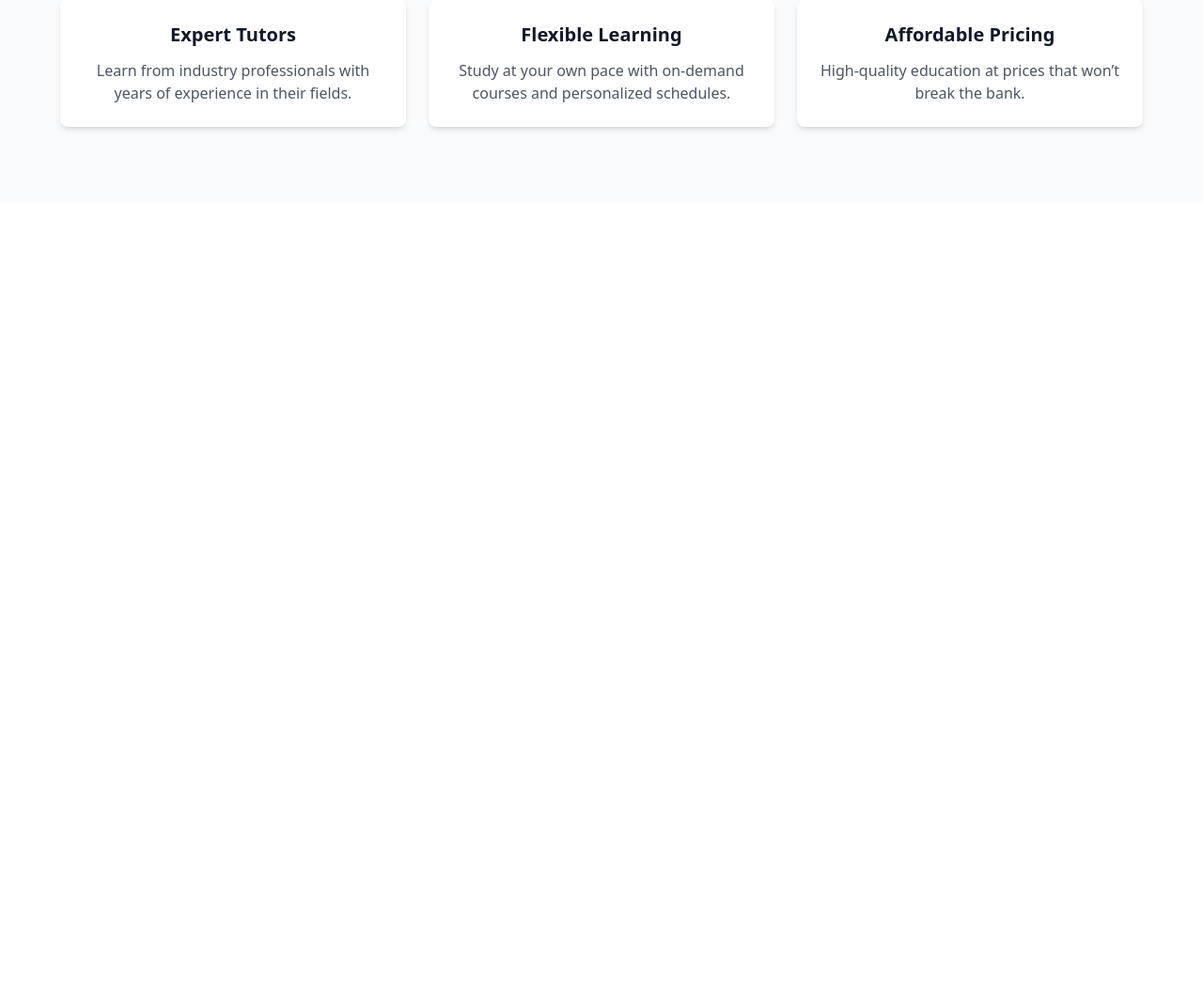
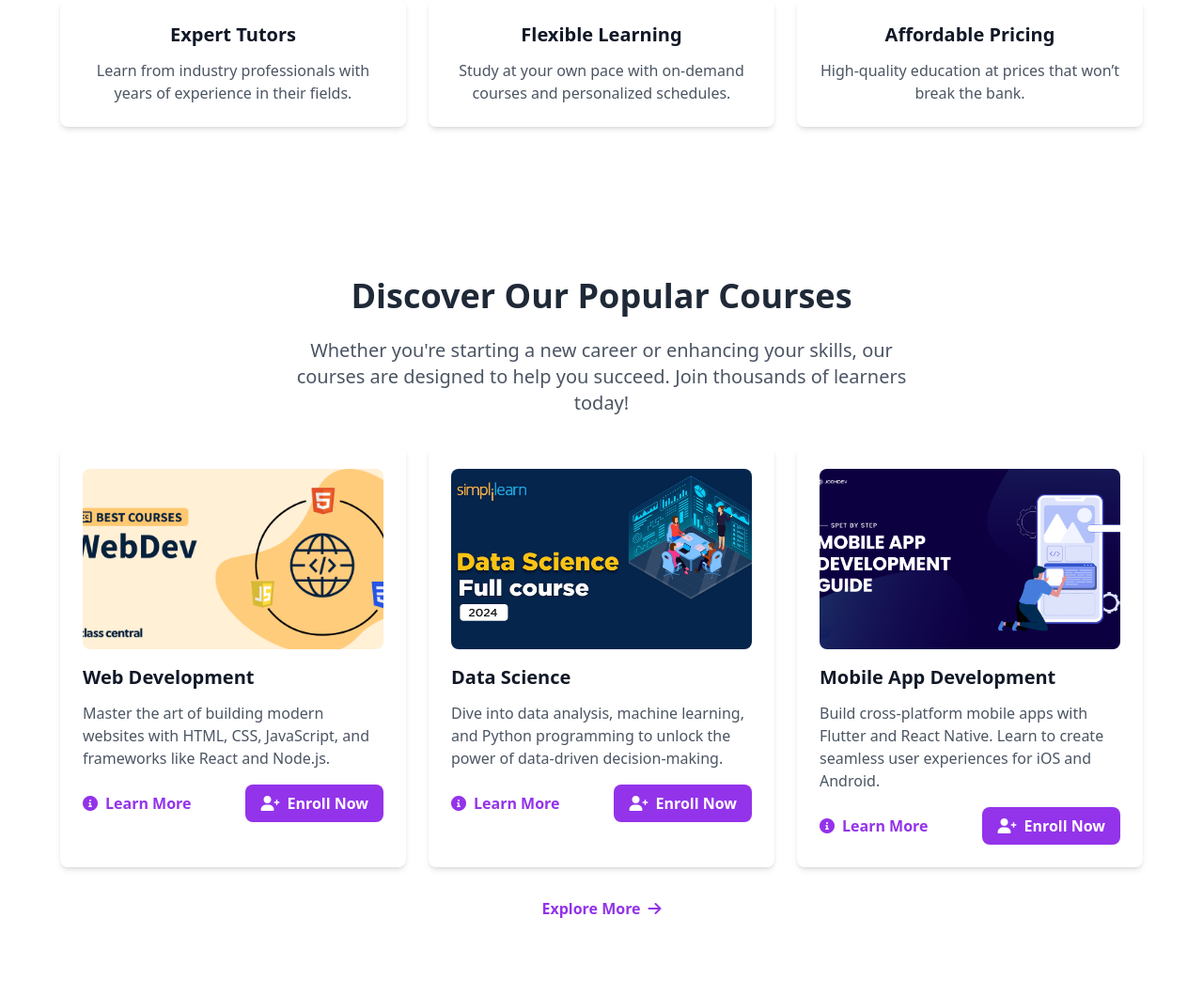
Before and after one commit to Youcode-Classe-E-2024-2025/Hamza-Atig-Youdemy, a PHP site: page /public/index.html in a window 1280 px wide. Shown: the part 519-1578 px from the top of the page at 94% size. Before the commit the page ends 659 px from the top, so only its background shows below. Run offline with PHP 8.4, Linux system fonts and the light colour scheme.

Commit message:
index: create second section about popular courses

```diff
--- a/assets/css/output.css
+++ b/assets/css/output.css
@@ -662,6 +710,18 @@ video {
   margin-top: 4rem;
 }
 
+.mr-2 {
+  margin-right: 0.5rem;
+}
+
+.mb-4 {
+  margin-bottom: 1rem;
+}
+
+.ml-2 {
+  margin-left: 0.5rem;
+}
+
 .block {
   display: block;
 }
@@ -694,6 +754,18 @@ video {
   height: 2.25rem;
 }
 
+.h-48 {
+  height: 12rem;
+}
+
+.h-80 {
+  height: 20rem;
+}
+
+.h-96 {
+  height: 24rem;
+}
+
 .w-auto {
   width: auto;
 }
@@ -800,6 +876,11 @@ video {
   background-color: rgb(249 250 251 / var(--tw-bg-opacity, 1));
 }
 
+.object-cover {
+  -o-object-fit: cover;
+     object-fit: cover;
+}
+
 .p-6 {
   padding: 1.5rem;
 }
@@ -971,6 +1057,26 @@ video {
   transition-duration: 150ms;
 }
 
+.transition-shadow {
+  transition-property: box-shadow;
+  transition-timing-function: cubic-bezier(0.4, 0, 0.2, 1);
+  transition-duration: 150ms;
+}
+
+.transition-transform {
+  transition-property: transform;
+  transition-timing-function: cubic-bezier(0.4, 0, 0.2, 1);
+  transition-duration: 150ms;
+}
+
+.delay-100 {
+  transition-delay: 100ms;
+}
+
+.delay-200 {
+  transition-delay: 200ms;
+}
+
 .duration-150 {
   transition-duration: 150ms;
 }
@@ -981,6 +1087,25 @@ video {
 
 .duration-300 {
   transition-duration: 300ms;
+}
+
+.duration-500 {
+  transition-duration: 500ms;
+}
+
+.ease-in-out {
+  transition-timing-function: cubic-bezier(0.4, 0, 0.2, 1);
+}
+
+.hover\:translate-x-1:hover {
+  --tw-translate-x: 0.25rem;
+  transform: translate(var(--tw-translate-x), var(--tw-translate-y)) rotate(var(--tw-rotate)) skewX(var(--tw-skew-x)) skewY(var(--tw-skew-y)) scaleX(var(--tw-scale-x)) scaleY(var(--tw-scale-y));
+}
+
+.hover\:scale-105:hover {
+  --tw-scale-x: 1.05;
+  --tw-scale-y: 1.05;
+  transform: translate(var(--tw-translate-x), var(--tw-translate-y)) rotate(var(--tw-rotate)) skewX(var(--tw-skew-x)) skewY(var(--tw-skew-y)) scaleX(var(--tw-scale-x)) scaleY(var(--tw-scale-y));
 }
 
 .hover\:border-purple-600:hover {
@@ -1088,6 +1224,11 @@ video {
     font-size: 1.875rem;
     line-height: 2.25rem;
   }
+
+  .md\:text-4xl {
+    font-size: 2.25rem;
+    line-height: 2.5rem;
+  }
 }
 
 @media (min-width: 1024px) {
--- a/public/index.html
+++ b/public/index.html
@@ -7,6 +7,7 @@
     <title>YouDemy - Home</title>
     <link rel="stylesheet" href="../assets/css/output.css">
     <link rel="stylesheet" href="https://cdnjs.cloudflare.com/ajax/libs/font-awesome/6.0.0-beta3/css/all.min.css">
+    <link rel="shortcut icon" href="../assets/images/favicon.png" type="image/x-icon">
     <style>
         .dropdown {
             position: relative;
@@ -87,6 +88,46 @@
 
         .search-bar i {
             color: #6b7280;
+        }
+
+        @keyframes fade-in {
+            from {
+                opacity: 0;
+                transform: translateY(20px);
+            }
+
+            to {
+                opacity: 1;
+                transform: translateY(0);
+            }
+        }
+
+        @keyframes fade-in-up {
+            from {
+                opacity: 0;
+                transform: translateY(40px);
+            }
+
+            to {
+                opacity: 1;
+                transform: translateY(0);
+            }
+        }
+
+        .animate-fade-in {
+            animation: fade-in 1s ease-out;
+        }
+
+        .animate-fade-in-up {
+            animation: fade-in-up 1s ease-out;
+        }
+
+        .delay-100 {
+            animation-delay: 0.1s;
+        }
+
+        .delay-200 {
+            animation-delay: 0.2s;
         }
     </style>
 </head>
@@ -180,13 +221,13 @@
     </header>
 
     <main>
-        <section class="bg-gray-50 py-12 md:py-20 mt-16">
+        <section class="py-12 md:py-20 mt-16">
             <div class="container mx-auto px-4">
                 <div class="text-center">
                     <h1 class="text-4xl md:text-5xl font-bold text-gray-900 mb-6">
                         Unlock Your Potential with YouDemy
                     </h1>
-                    <p class="text-lg md:text-xl text-gray-600 mb-8 max-w-2xl mx-auto">
+                    <p class="text-lg md:text-xl text-gray-600 mb-8 max-w-2xl mx-auto z-10">
                         Discover a world of knowledge with YouDemy, where expert tutors guide you through interactive
                         lessons, hands-on projects, and personalized feedback to help you master new skills and achieve
                         your career and personal goals at your own pace.
@@ -230,6 +271,88 @@
                 </div>
             </div>
         </section>
+
+        <section class="py-12 md:py-20">
+            <div class="container mx-auto px-4">
+                <div class="text-center">
+                    <h2 class="text-2xl md:text-4xl font-semibold text-gray-800 mb-6 animate-fade-in">
+                        Discover Our Popular Courses
+                    </h2>
+                    <p class="text-lg md:text-xl text-gray-600 mb-8 max-w-2xl mx-auto animate-fade-in">
+                        Whether you're starting a new career or enhancing your skills, our courses are designed to help
+                        you succeed. Join thousands of learners today!
+                    </p>
+                </div>
+                <div class="grid grid-cols-1 md:grid-cols-3 gap-6 max-w-6xl mx-auto">
+                    <div
+                        class="bg-white p-6 rounded-lg shadow-md transition duration-300 ease-in-out hover:scale-105 hover:shadow-lg animate-fade-in-up">
+                        <img src="../assets/images/CoursesCover/C1.png" alt="Web Development"
+                            class="w-full h-48 object-cover rounded-lg mb-4">
+                        <h3 class="text-xl font-semibold text-gray-900 mb-3">Web Development</h3>
+                        <p class="text-gray-600 mb-4">
+                            Master the art of building modern websites with HTML, CSS, JavaScript, and frameworks like
+                            React and Node.js.
+                        </p>
+                        <div class="flex justify-between items-center">
+                            <a href="#"
+                                class="text-purple-600 font-semibold hover:text-purple-700 transition duration-300 flex items-center">
+                                <i class="fas fa-info-circle mr-2"></i> Learn More
+                            </a>
+                            <a href="#"
+                                class="bg-purple-600 text-white px-4 py-2 rounded-lg font-semibold hover:bg-purple-700 transition duration-300 flex items-center">
+                                <i class="fas fa-user-plus mr-2"></i> Enroll Now
+                            </a>
+                        </div>
+                    </div>
+                    <div
+                        class="bg-white p-6 rounded-lg shadow-md transition duration-300 ease-in-out hover:scale-105 hover:shadow-lg animate-fade-in-up delay-100">
+                        <img src="../assets/images/CoursesCover/C2.jpg" alt="Data Science"
+                            class="w-full h-48 object-cover rounded-lg mb-4">
+                        <h3 class="text-xl font-semibold text-gray-900 mb-3">Data Science</h3>
+                        <p class="text-gray-600 mb-4">
+                            Dive into data analysis, machine learning, and Python programming to unlock the power of
+                            data-driven decision-making.
+                        </p>
+                        <div class="flex justify-between items-center">
+                            <a href="#"
+                                class="text-purple-600 font-semibold hover:text-purple-700 transition duration-300 flex items-center">
+                                <i class="fas fa-info-circle mr-2"></i> Learn More
+                            </a>
+                            <a href="#"
+                                class="bg-purple-600 text-white px-4 py-2 rounded-lg font-semibold hover:bg-purple-700 transition duration-300 flex items-center">
+                                <i class="fas fa-user-plus mr-2"></i> Enroll Now
+                            </a>
+                        </div>
+                    </div>
+                    <div
+                        class="bg-white p-6 rounded-lg shadow-md transition duration-300 ease-in-out hover:scale-105 hover:shadow-lg animate-fade-in-up delay-200">
+                        <img src="../assets/images/CoursesCover/C3.png" alt="Mobile App Development"
+                            class="w-full h-48 object-cover rounded-lg mb-4">
+                        <h3 class="text-xl font-semibold text-gray-900 mb-3">Mobile App Development</h3>
+                        <p class="text-gray-600 mb-4">
+                            Build cross-platform mobile apps with Flutter and React Native. Learn to create seamless
+                            user experiences for iOS and Android.
+                        </p>
+                        <div class="flex justify-between items-center">
+                            <a href="#"
+                                class="text-purple-600 font-semibold hover:text-purple-700 transition duration-300 flex items-center">
+                                <i class="fas fa-info-circle mr-2"></i> Learn More
+                            </a>
+                            <a href="#"
+                                class="bg-purple-600 text-white px-4 py-2 rounded-lg font-semibold hover:bg-purple-700 transition duration-300 flex items-center">
+                                <i class="fas fa-user-plus mr-2"></i> Enroll Now
+                            </a>
+                        </div>
+                    </div>
+                </div>
+                <div class="flex justify-center mt-8">
+                    <a href="#"
+                        class="flex items-center text-purple-600 font-semibold hover:text-purple-700 transition duration-300">
+                        Explore More <i class="fas fa-arrow-right ml-2 transition-transform duration-300 hover:translate-x-1"></i>
+                    </a>
+                </div>
+            </div>
+        </section>
     </main>
 </body>
 
```
Also changed, not shown: other parts of assets/css/output.css (+68 -0 lines), assets/images/CoursesCover/C1.png (added), assets/images/CoursesCover/C2.jpg (added), assets/images/CoursesCover/C3.png (added).
